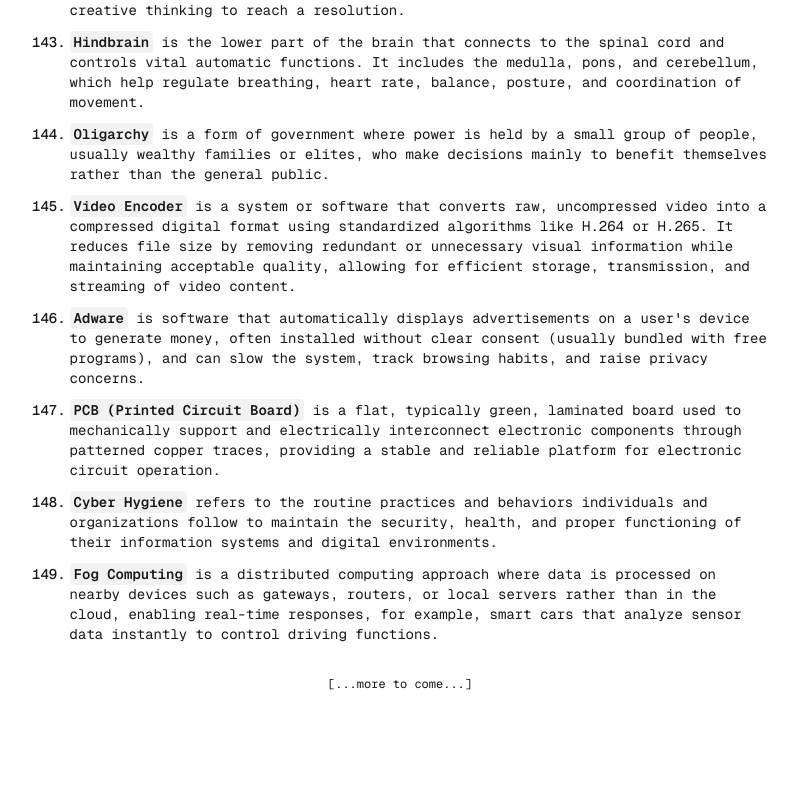
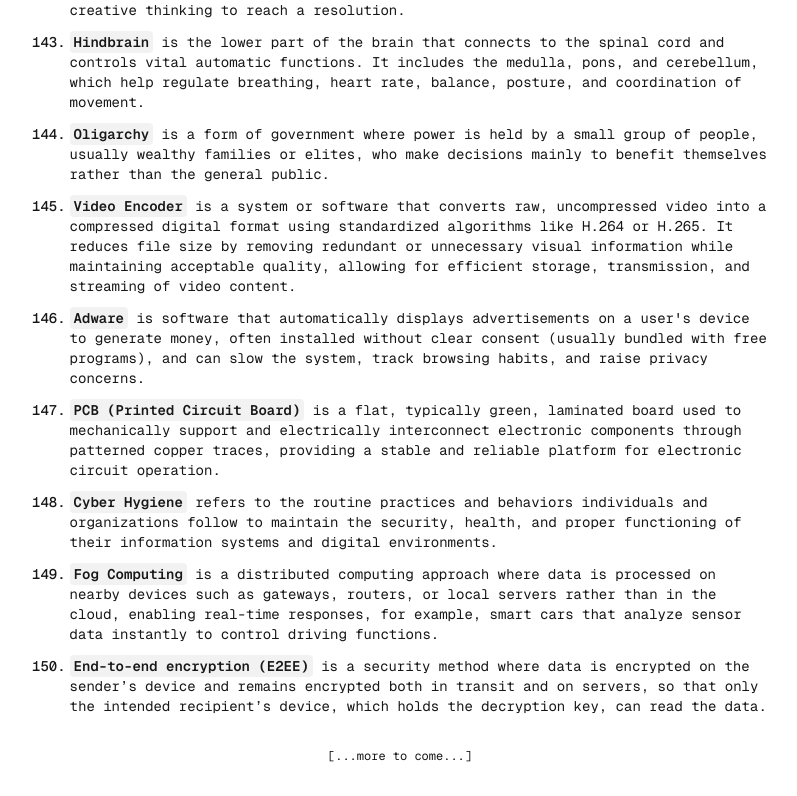
Before and after one commit to BrahimBoussada/mind-log, a Next.js app: page / in a window 1280 px wide. Shown: the part 9695-10491 px from the top of the page, without its empty margins (240-1037 px from the left). Before the commit the page ends 10419 px from the top, so only its background shows below. Built offline with nearby package versions, Linux system fonts and the light colour scheme.

Commit message:
log:21-01-2026

```diff
--- a/src/app/page.tsx
+++ b/src/app/page.tsx
@@ -1454,6 +1454,16 @@ export default function Home() {
           </Text>
         </Note>
 
+        <Note>
+          <N>150.</N>
+          <Text>
+            <Key>End-to-end encryption (E2EE)</Key> is a security method where
+            data is encrypted on the sender’s device and remains encrypted both
+            in transit and on servers, so that only the intended recipient’s
+            device, which holds the decryption key, can read the data.
+          </Text>
+        </Note>
+
         {/* --- end --- */}
       </NoteWrapper>
 
```
